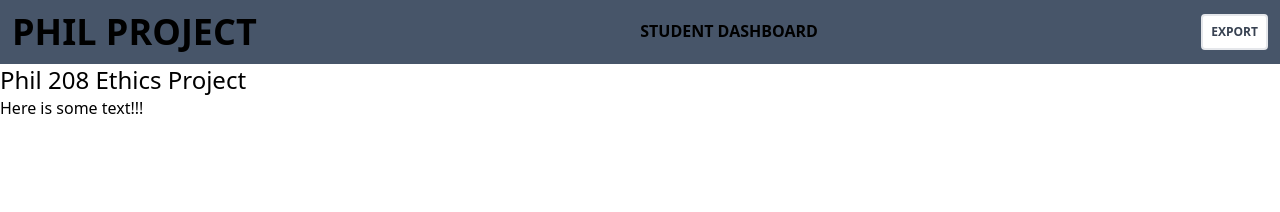
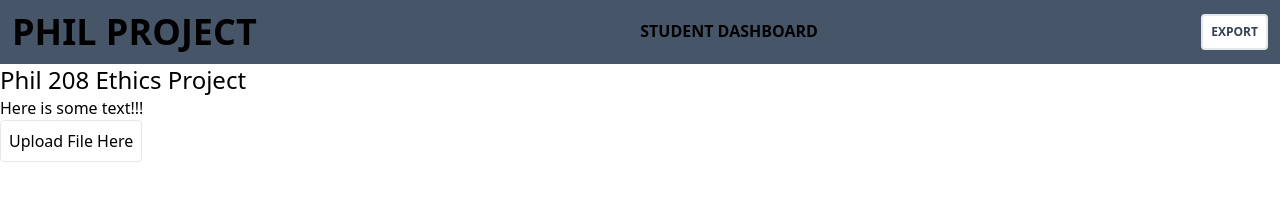
Before and after one commit to phil208-ethics-project/phil208-ethics-project.github.io, a React (Vite) app: page / in a window 1280 px wide. Shown: the top 212 px of the page. Built offline with nearby package versions, Linux system fonts and the light colour scheme.

Commit message:
feat: create file upload component to upload csv and convert to text

```diff
--- a/src/features/Header/components/Header.tsx
+++ b/src/features/Header/components/Header.tsx
@@ -1,6 +1,6 @@
 import { Link } from 'react-router-dom'
 
-import exportCsv from '../../../lib/exportCsv'
+import exportCsv from '../../SaveData/lib/exportCsv'
 import Navbar from './Navbar'
 
 export default function Header() {
--- /dev/null
+++ b/src/features/SaveData/components/FileUpload.tsx
@@ -0,0 +1,50 @@
+import { useRef, useState } from 'react'
+
+interface FileUploadProps {
+  onUpload: (files: FileList) => void | Promise<void>
+}
+
+export default function FileUpload({ onUpload }: FileUploadProps) {
+  const fileUploadElement = useRef<HTMLInputElement>(null)
+  const [over, setOver] = useState(false)
+  return (
+    <div
+      data-over={over}
+      className='data-[over=true]:p-64 data-[over=true]:border-4 border-dotted inline-block'
+      onDrop={e => {
+        e.preventDefault()
+        e.stopPropagation()
+        setOver(false)
+        onUpload(e.dataTransfer.files)
+      }}
+      onDragOver={e => {
+        e.preventDefault()
+        e.stopPropagation()
+        setOver(true)
+      }}
+      onDragLeave={e => {
+        e.preventDefault()
+        e.stopPropagation()
+        setOver(false)
+      }}
+    >
+      <input
+        ref={fileUploadElement}
+        className='hidden'
+        type='file'
+        accept='.csv'
+        multiple
+        onChange={e => {
+          const target = e.target as HTMLInputElement & { files: FileList }
+          onUpload(target.files)
+        }}
+      />
+      <button
+        className='border p-2 rounded hover:bg-gray-100 transition-all'
+        onClick={() => fileUploadElement.current?.click()}
+      >
+        Upload File Here
+      </button>
+    </div>
+  )
+}
--- /dev/null
+++ b/src/features/SaveData/lib/readFile.ts
@@ -0,0 +1,10 @@
+export default async function readFile(file: File) {
+  return new Promise<string | undefined>((resolve, reject) => {
+    const reader = new FileReader()
+    reader.readAsText(file, 'utf-8')
+
+    reader.onload = () =>
+      resolve((reader.result || undefined) as string | undefined)
+    reader.onerror = reject
+  })
+}
--- a/src/pages/HomePage.tsx
+++ b/src/pages/HomePage.tsx
@@ -1,8 +1,17 @@
+import FileUpload from '../features/SaveData/components/FileUpload'
+import readFile from '../features/SaveData/lib/readFile'
+
 function HomePage() {
   return (
     <>
       <h1 className='text-2xl'>Phil 208 Ethics Project</h1>
       <p>Here is some text!!!</p>
+      <FileUpload
+        onUpload={async files => {
+          const fileStr = await readFile(files[0])
+          console.log(fileStr)
+        }}
+      />
     </>
   )
 }
```
Also changed, not shown: src/features/SaveData/lib/exportCsv.ts (renamed from src/lib/exportCsv.ts).
